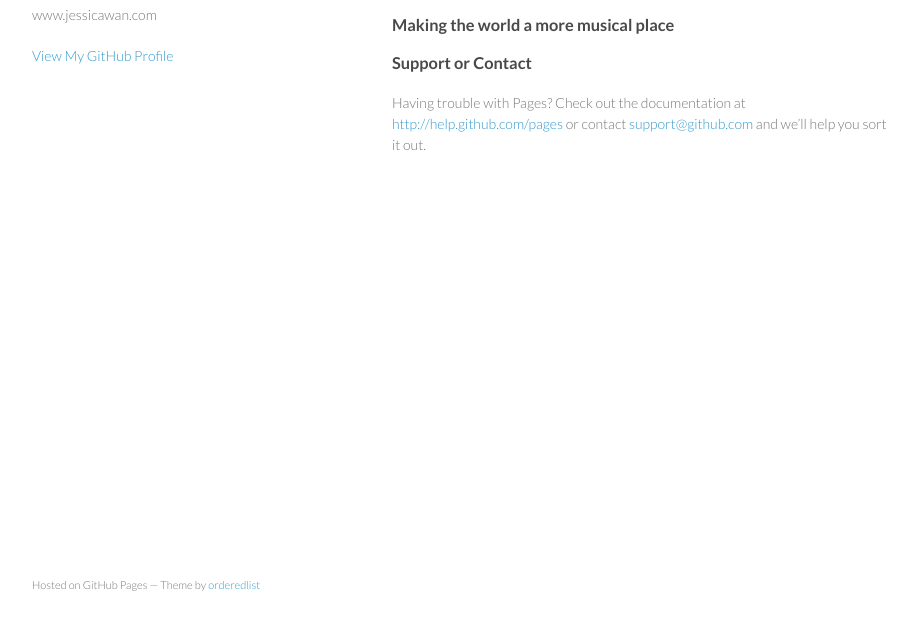
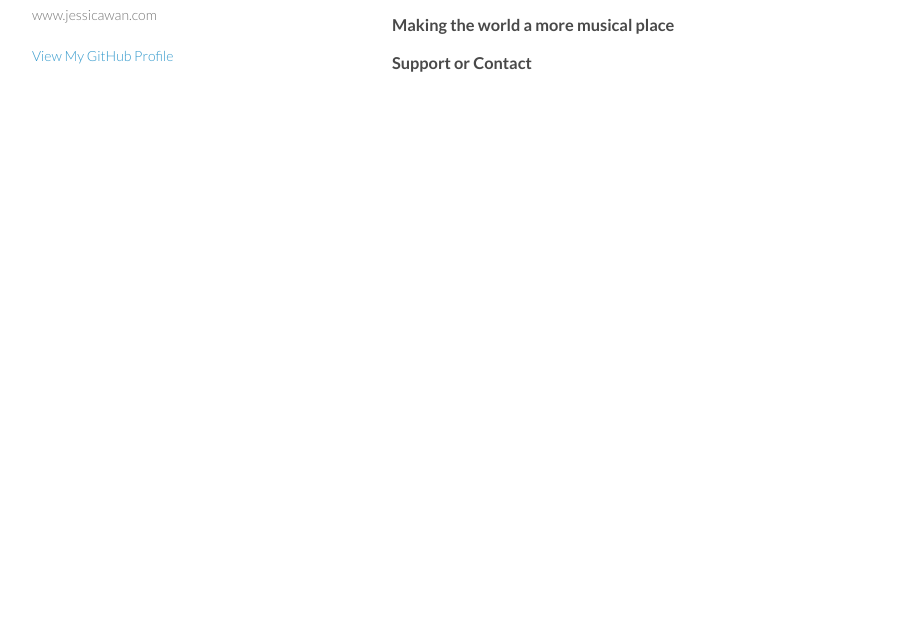
Before and after one commit to jessicawan/jessicawan.github.io, a plain HTML site: page index.html in a window 1280 px wide. Shown: the part 136-766 px from the top of the page, without its empty margins (178-1095 px from the left). Drawn offline with Linux system fonts and the light colour scheme.

Commit message:
Update index.html

```diff
--- a/index.html
+++ b/index.html
@@ -35,14 +35,3 @@
 
 <h3>
 <a name="support-or-contact" class="anchor" href="#support-or-contact"><span class="octicon octicon-link"></span></a>Support or Contact</h3>
-
-<p>Having trouble with Pages? Check out the documentation at <a href="http://help.github.com/pages">http://help.github.com/pages</a> or contact <a href="mailto:support@github.com">support@github.com</a> and we’ll help you sort it out.</p>
-      </section>
-      <footer>
-        <p><small>Hosted on GitHub Pages &mdash; Theme by <a href="https://github.com/orderedlist">orderedlist</a></small></p>
-      </footer>
-    </div>
-    <script src="javascripts/scale.fix.js"></script>
-
-  </body>
-</html>
```
